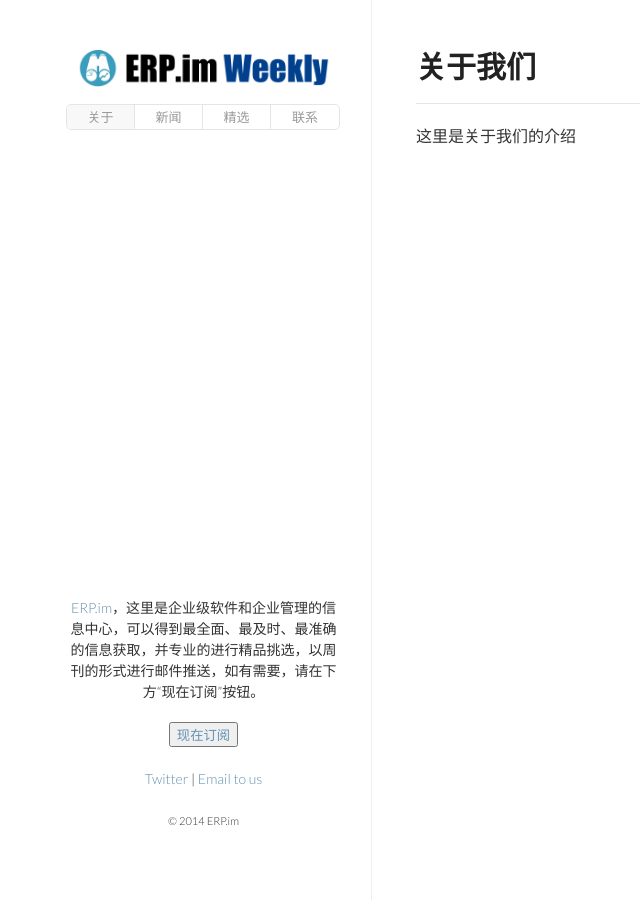
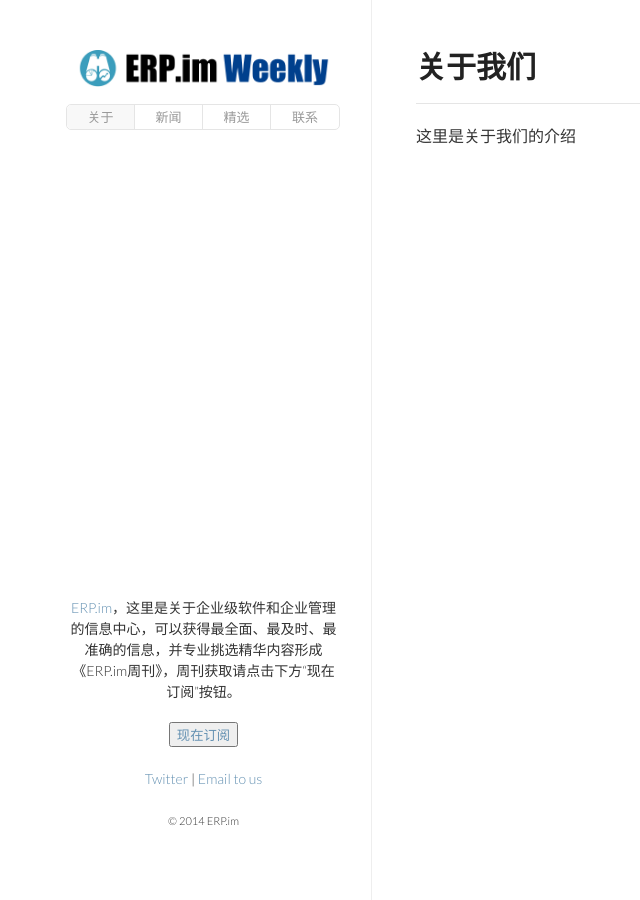
Before and after one commit to pafa/erpim, a Jekyll site: the page built from _pages/about.md, in a window 1280 px wide. Shown: the whole page, without its empty margins (99-739 px from the left). Built offline with Jekyll 4.4.1, drawn with Linux system fonts in a browser that asks for light colours; comment, search, counter and statistics services are not loaded.

Commit message:
description update

```diff
--- a/_layouts/default.html
+++ b/_layouts/default.html
@@ -32,7 +32,7 @@
 			</section>
 			<footer>
 
-				<p><a href="http://erp.im">ERP.im</a>，这里是企业级软件和企业管理的信息中心，可以得到最全面、最及时、最准确的信息获取，并专业的进行精品挑选，以周刊的形式进行邮件推送，如有需要，请在下方“现在订阅”按钮。</p>
+				<p><a href="http://erp.im">ERP.im</a>，这里是关于企业级软件和企业管理的信息中心，可以获得最全面、最及时、最准确的信息，并专业挑选精华内容形成《ERP.im周刊》，周刊获取请点击下方“现在订阅”按钮。</p>
 
 <!-- 订阅服务 -->
 					<div>
```
